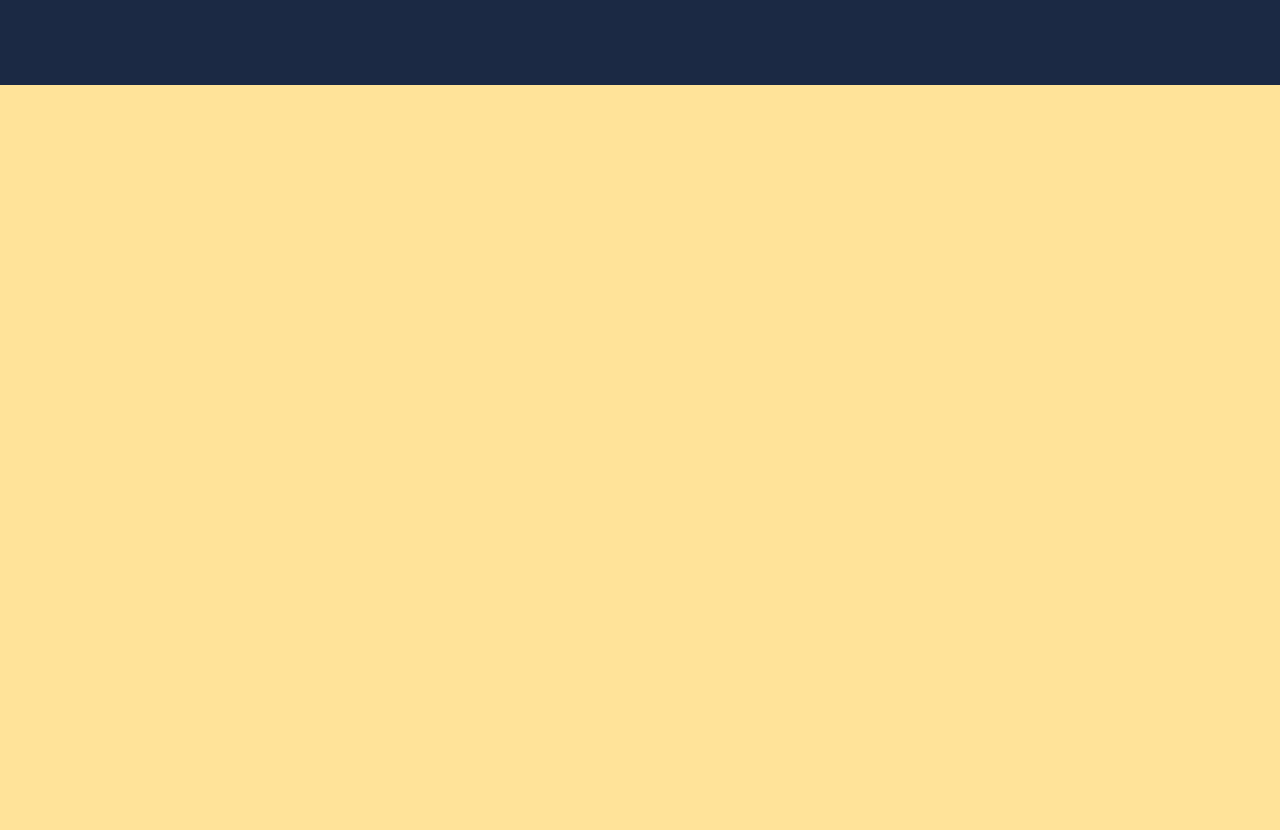
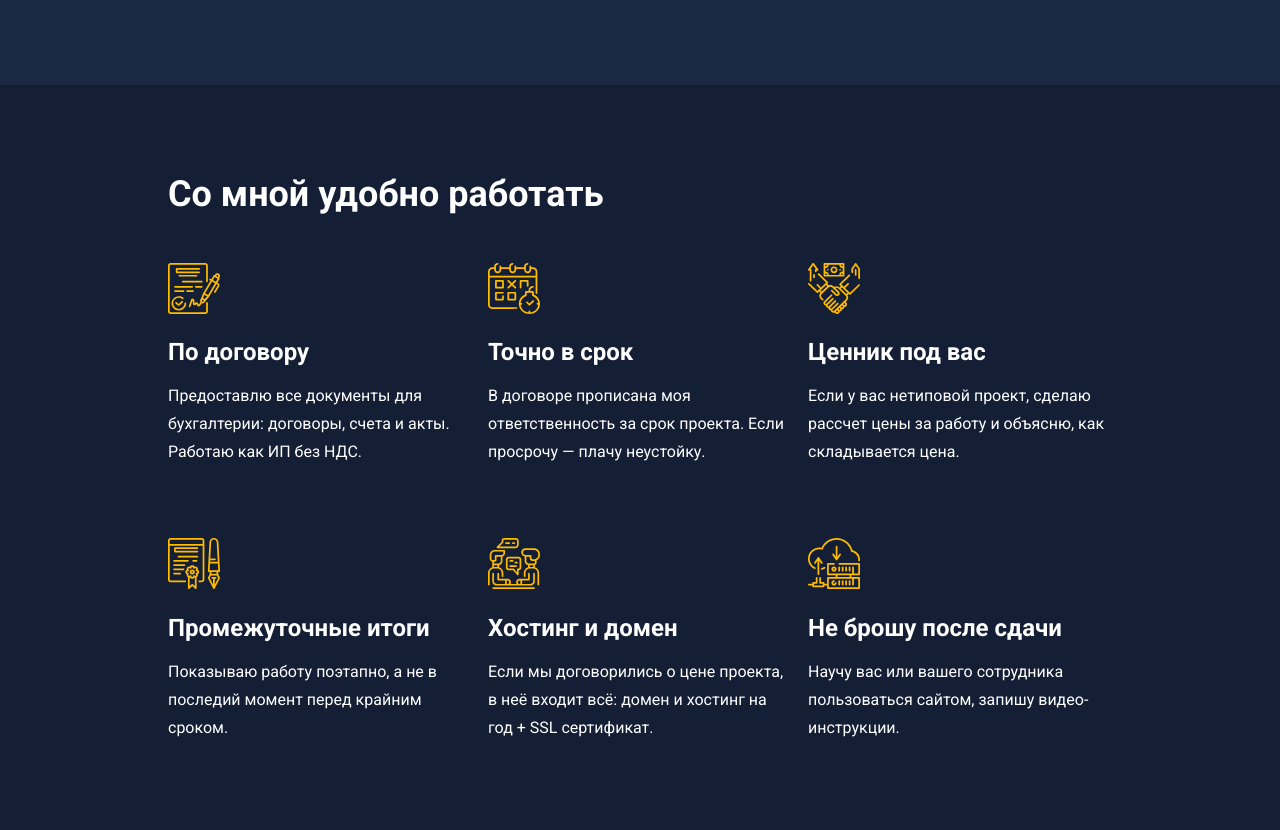
Before and after one commit to niedlratkien/keanu-freelancer-page, a plain HTML site: page index.html in a window 1280 px wide. Shown: the part 569-1399 px from the top of the page. Before the commit the page ends 800 px from the top, so only its background shows below. Drawn offline with Linux system fonts and the light colour scheme.

Commit message:
Добавление блока content, секции features

```diff
--- a/blocks/content/content.css
+++ b/blocks/content/content.css
@@ -0,0 +1,3 @@
+.content {
+    margin: 0 auto;
+}
--- /dev/null
+++ b/blocks/features/__block-text/features__block-text.css
@@ -0,0 +1,10 @@
+.features__block-text {
+    font-family: 'Roboto';
+    font-style: normal;
+    font-weight: 400;
+    font-size: 16px;
+    line-height: 28px;
+    color: #ffffff;
+    padding-top: 16px;
+    margin: 0;
+}
--- /dev/null
+++ b/blocks/features/__block-title/features__block-title.css
@@ -0,0 +1,10 @@
+.features__block-title {
+    font-family: 'Roboto';
+    font-style: normal;
+    font-weight: 700;
+    font-size: 24px;
+    line-height: 28px;
+    color: #ffffff;
+    padding-top: 20px;
+    margin: 0;
+}
--- /dev/null
+++ b/blocks/features/__block/features__block.css
@@ -0,0 +1,4 @@
+.features__block {
+    width: 304px;
+    color: #ffffff;
+}
--- /dev/null
+++ b/blocks/features/__blocks/features__blocks.css
@@ -0,0 +1,13 @@
+.features__blocks {
+    width: 944px;
+    list-style-type: none;
+    display: flex;
+    flex-direction: row;
+    flex-wrap: wrap;
+    justify-content: space-between;
+    align-items: flex-start;
+    column-gap: 16px;
+    row-gap: 72px;
+    padding: 48px 0 88px 0;
+    margin: 0 auto;
+}
--- /dev/null
+++ b/blocks/features/__title/features__title.css
@@ -0,0 +1,12 @@
+.features__title {
+    max-width: 944px;
+    width: 100%;
+    font-family: 'Roboto';
+    font-style: normal;
+    font-weight: 700;
+    font-size: 36px;
+    line-height: 42px;
+    color: #ffffff;
+    padding: 88px 0 0 0;
+    margin: 0 auto;
+}
--- /dev/null
+++ b/blocks/features/features.css
@@ -0,0 +1,7 @@
+.features {
+    display: flex;
+    flex-direction: column;
+    background: #141f35;
+    filter: drop-shadow(0px 4px 4px rgba(0, 0, 0, 0.25));
+    margin: 0 auto;
+}
--- a/index.html
+++ b/index.html
@@ -63,7 +63,73 @@
         </div>
     </header>
     <main class="content">
+        <section class="features">
+            <h2 class="features__title">
+                Со мной удобно работать
+            </h2>
+            <ul class="features__blocks">
+                <li class="features__block">
+                    <img src="./images/ico/offer-img.svg" alt="По договору">
+                    <h3 class="features__block-title">
+                        По договору
+                    </h3>
+                    <p class="features__block-text">
+                        Предоставлю все документы для бухгалтерии: договоры, счета и акты. Работаю как ИП без НДС.
+                    </p>
+                </li>
+                <li class="features__block">
+                    <img src="./images/ico/deadline-img.svg" alt="Точно в срок">
+                    <h3 class="features__block-title">
+                        Точно в срок
+                    </h3>
+                    <p class="features__block-text">
+                        В договоре прописана моя  ответственность за срок проекта. Если просрочу — плачу неустойку.
+                    </p>
+                </li>
+                <li class="features__block">
+                    <img src="./images/ico/agreement-img.svg" alt="Ценник под вас">
+                    <h3 class="features__block-title">
+                        Ценник под вас
+                    </h3>
+                    <p class="features__block-text">
+                        Если у вас нетиповой проект, сделаю рассчет цены за работу и объясню, как складывается цена.
+                    </p>
+                </li>
+                <li class="features__block">
+                    <img src="./images/ico/steps-img.svg" alt="Промежуточные итоги">
+                    <h3 class="features__block-title">
+                        Промежуточные итоги
+                    </h3>
+                    <p class="features__block-text">
+                        Показываю работу поэтапно, а не в последий момент перед крайним сроком.
+                    </p>
+                </li>
+                <li class="features__block">
+                    <img src="./images/ico/conversation-img.svg" alt="Хостинг и домен">
+                    <h3 class="features__block-title">
+                        Хостинг и домен
+                    </h3>
+                    <p class="features__block-text">
+                        Если мы договорились о цене проекта, в неё входит всё: домен и хостинг на год + SSL сертификат.
+                    </p>
+                </li>
+                <li class="features__block">
+                    <img src="./images/ico/storage-img.svg" alt="Не брошу после сдачи">
+                    <h3 class="features__block-title">
+                        Не брошу после сдачи
+                    </h3>
+                    <p class="features__block-text">
+                        Научу вас или вашего сотрудника пользоваться сайтом, запишу видео-инструкции.
+                    </p>
+                </li>
+            </ul>
+        </section>
+        <section class="portfolio">
 
+        </section>
+        <section class="gallery">
+
+        </section>
     </main>
     <footer class="footer">
 
--- a/pages/index.css
+++ b/pages/index.css
@@ -13,7 +13,8 @@
 /* Блок button */
 @import url('../blocks/button/button.css');
 
-/* Блок header */
+
+/* Блок HEADER */
 @import url('../blocks/header/header.css');
 
 @import url('../blocks/header/__links/header__links.css');
@@ -28,8 +29,23 @@
 @import url('../blocks/header/__text/header__text.css');
 @import url('../blocks/header/__hero-avatar/header__hero-avatar.css');
 
-/* Блок content*/
+
+/* Блок CONTENT */
 @import url('../blocks/content/content.css');
 
-/* Блок footer*/
+/* Секция features */
+@import url('../blocks/features/features.css');
+@import url('../blocks/features/__title/features__title.css');
+@import url('../blocks/features/__blocks/features__blocks.css');
+@import url('../blocks/features/__block/features__block.css');
+@import url('../blocks/features/__block-title/features__block-title.css');
+@import url('../blocks/features/__block-text/features__block-text.css');
+
+/* Секция portfolio */
+@import url();
+
+/* Секция gallery */
+@import url();
+
+/* Блок FOOTER */
 @import url('../blocks/footer/footer.css');
```
Also changed, not shown: blocks/button/_place/button_place_header.css (deleted), blocks/logo/_place/logo_place_header.css (deleted).
